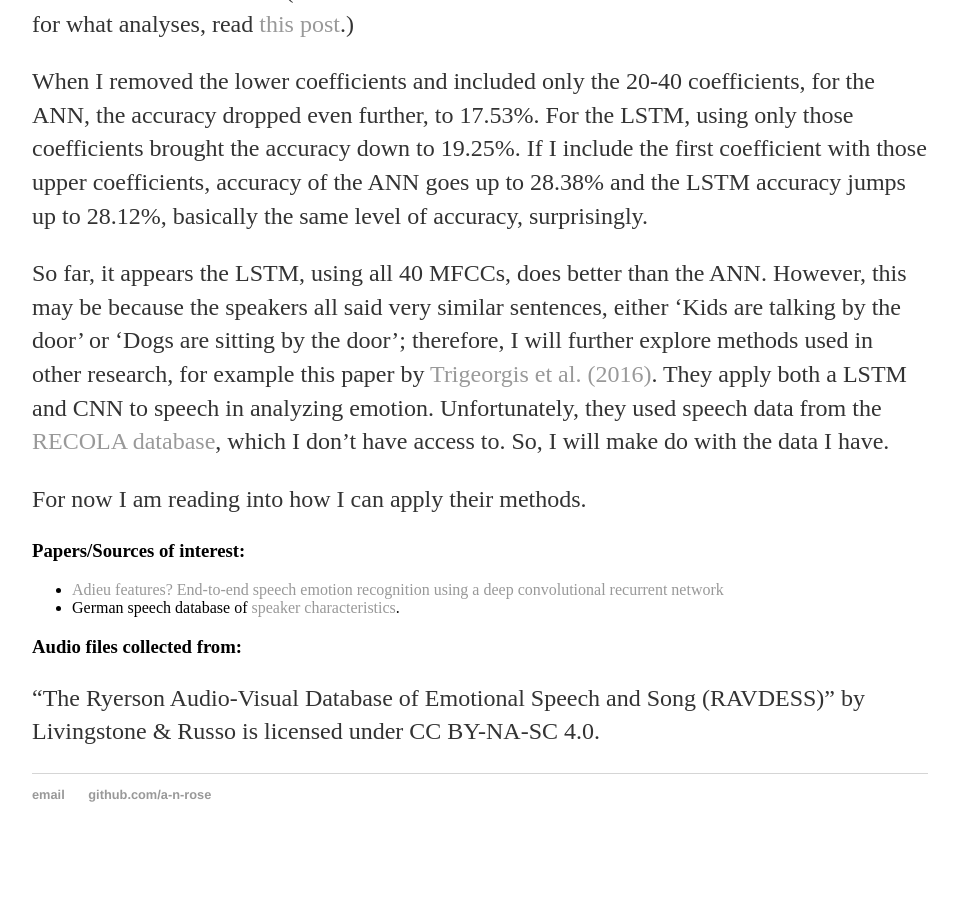
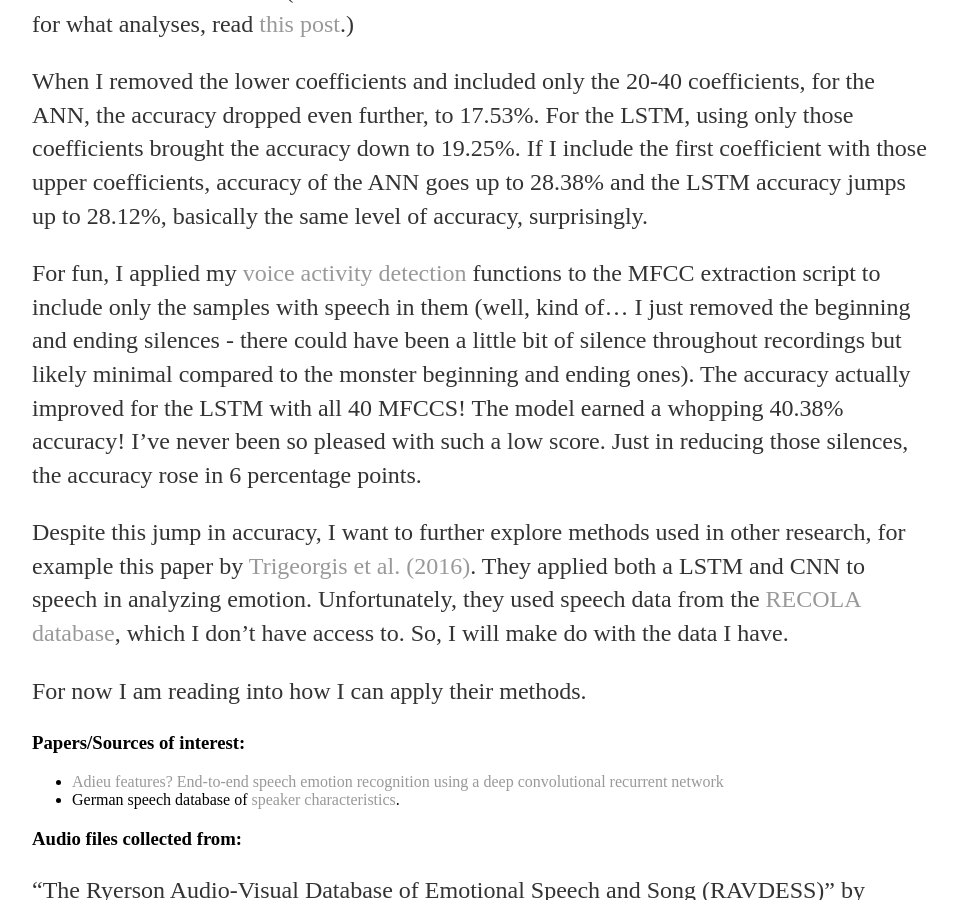
Before and after one commit to a-n-rose/a-n-rose.github.io, a Jekyll site: the page built from _posts/2018-09-11-emotion-classifier.md, in a window 1280 px wide and 900 px high, scrolled down 1576 px. Shown: the whole window, without its empty margins (160-1117 px from the left). Built offline with Jekyll 4.4.1, drawn with Linux system fonts in a browser that asks for light colours; before the commit the page ends 2438 px from its top, so only the background shows below that.

Commit message:
updated training LSTM on VAD MFCC data

```diff
--- a/_posts/2018-09-11-emotion-classifier.md
+++ b/_posts/2018-09-11-emotion-classifier.md
@@ -45,7 +45,9 @@ For a bit of reference, I trained all 40 MFCCs on a 3-layer ANN and the accuracy
 
 When I removed the lower coefficients and included only the 20-40 coefficients, for the ANN, the accuracy dropped even further, to 17.53%. For the LSTM, using only those coefficients brought the accuracy down to 19.25%. If I include the first coefficient with those upper coefficients, accuracy of the ANN goes up to 28.38% and the LSTM accuracy jumps up to 28.12%, basically the same level of accuracy, surprisingly.
 
-So far, it appears the LSTM, using all 40 MFCCs, does better than the ANN. However, this may be because the speakers all said very similar sentences, either 'Kids are talking by the door' or 'Dogs are sitting by the door'; therefore, I will further explore methods used in other research, for example this paper by <a href="https://ieeexplore.ieee.org/abstract/document/7472669/">Trigeorgis et al. (2016)</a>. They apply both a LSTM and CNN to speech in analyzing emotion. Unfortunately, they used speech data from the <a href="https://diuf.unifr.ch/diva/recola/download.html">RECOLA database</a>, which I don't have access to. So, I will make do with the data I have.
+For fun, I applied my <a href="https://a-n-rose.github.io/2018/09/06/updating-VAD.html">voice activity detection</a> functions to the MFCC extraction script to include only the samples with speech in them (well, kind of... I just removed the beginning and ending silences - there could have been a little bit of silence throughout recordings but likely minimal compared to the monster beginning and ending ones). The accuracy actually improved for the LSTM with all 40 MFCCS! The model earned a whopping 40.38% accuracy! I've never been so pleased with such a low score. Just in reducing those silences, the accuracy rose in 6 percentage points.
+
+Despite this jump in accuracy, I want to further explore methods used in other research, for example this paper by <a href="https://ieeexplore.ieee.org/abstract/document/7472669/">Trigeorgis et al. (2016)</a>. They applied both a LSTM and CNN to speech in analyzing emotion. Unfortunately, they used speech data from the <a href="https://diuf.unifr.ch/diva/recola/download.html">RECOLA database</a>, which I don't have access to. So, I will make do with the data I have.
 
 For now I am reading into how I can apply their methods.
 
```
